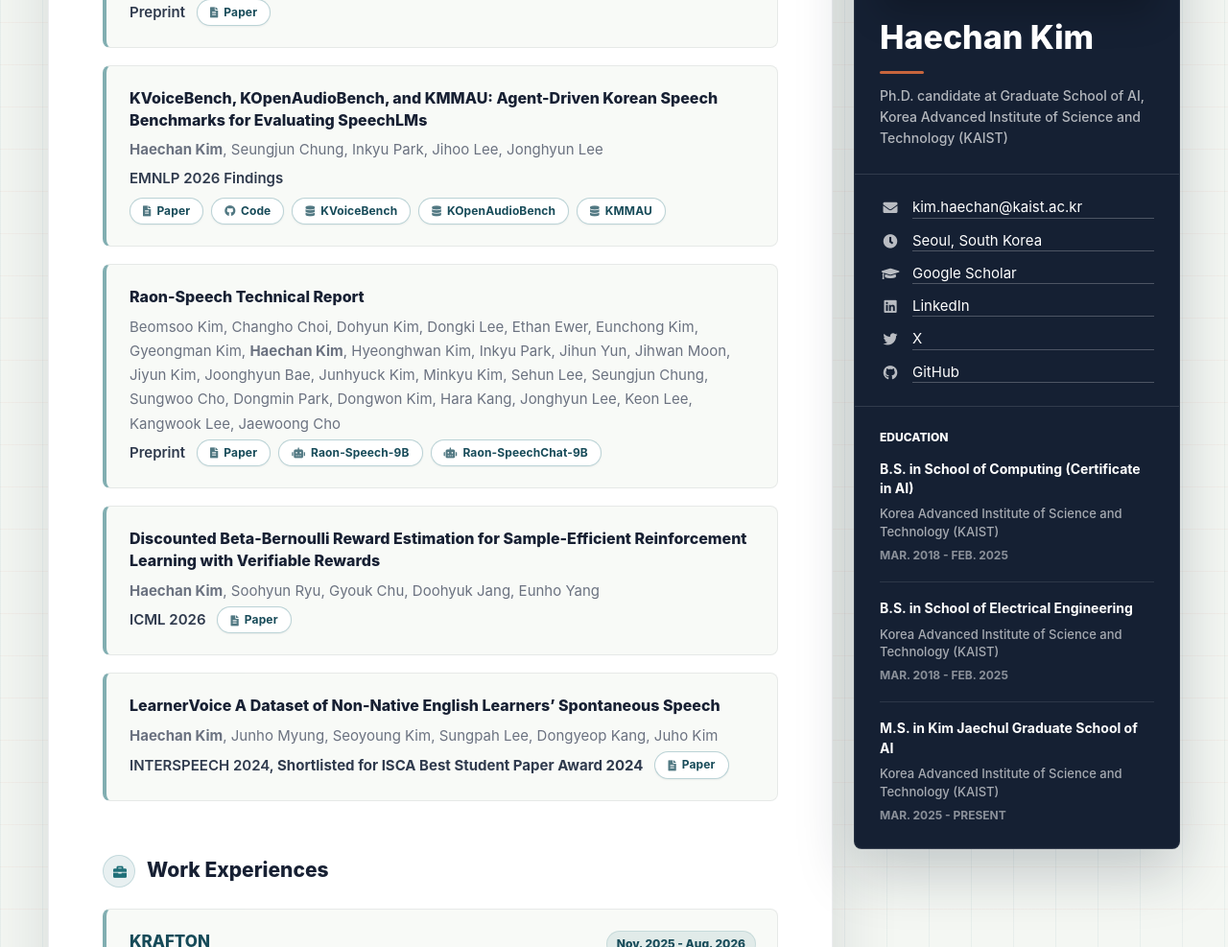
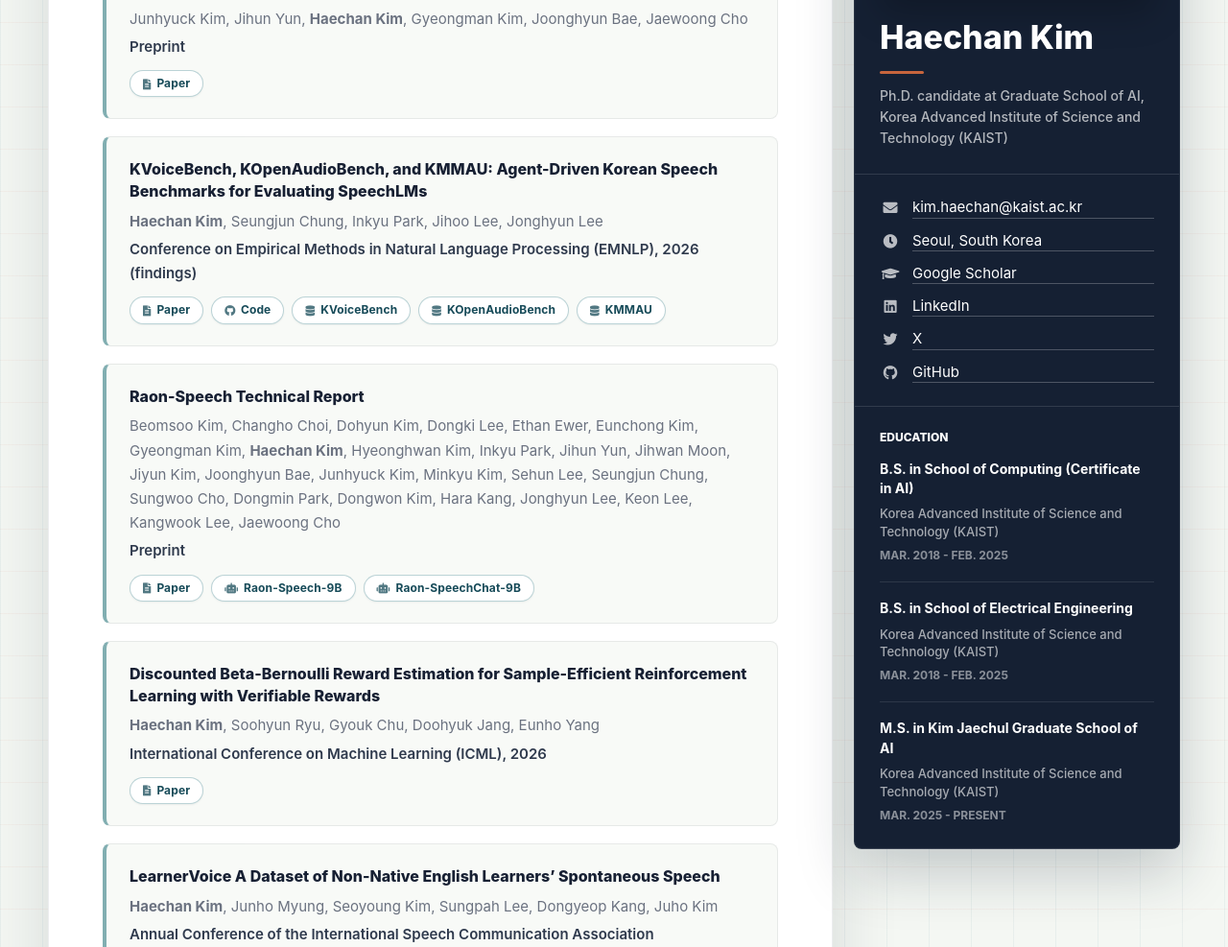
Before and after one commit to HaeChan0305/HaeChan0305.github.io, a Jekyll site: the page built from index.html, in a window 1280 px wide and 1400 px high, scrolled down 312 px, cut to the strip 413-1400 px from the top of the window. Shown: the whole strip at 96% size. Built offline with Jekyll 4.4.1, drawn with Linux system fonts in a browser that asks for light colours; some of the changed text lies outside the part shown.

Commit message:
Move badges below venue and spell out conference names
Co-Authored-By: Claude Fable 5 <noreply@anthropic.com>

```diff
--- a/_data/data.yml
+++ b/_data/data.yml
@@ -129,7 +129,7 @@ publications:
 
       - title: "KVoiceBench, KOpenAudioBench, and KMMAU: Agent-Driven Korean Speech Benchmarks for Evaluating SpeechLMs"
         authors: <b>Haechan Kim</b>, Seungjun Chung, Inkyu Park, Jihoo Lee, Jonghyun Lee
-        conference: EMNLP 2026 Findings
+        conference: Conference on Empirical Methods in Natural Language Processing (EMNLP), 2026 (findings)
         links:
           - label: Paper
             url: https://arxiv.org/abs/2605.27984
@@ -157,14 +157,14 @@ publications:
 
       - title: "Discounted Beta-Bernoulli Reward Estimation for Sample-Efficient Reinforcement Learning with Verifiable Rewards"
         authors: <b>Haechan Kim</b>, Soohyun Ryu, Gyouk Chu, Doohyuk Jang, Eunho Yang
-        conference: ICML 2026
+        conference: International Conference on Machine Learning (ICML), 2026
         links:
           - label: Paper
             url: https://arxiv.org/abs/2603.18444
 
       - title: "LearnerVoice A Dataset of Non-Native English Learners’ Spontaneous Speech"
         authors: <b>Haechan Kim</b>, Junho Myung, Seoyoung Kim, Sungpah Lee, Dongyeop Kang, Juho Kim
-        conference: INTERSPEECH 2024, <b>Shortlisted for ISCA Best Student Paper Award 2024</b>
+        conference: Annual Conference of the International Speech Communication Association (INTERSPEECH), 2024, <b>Shortlisted for ISCA Best Student Paper Award 2024</b>
         links:
           - label: Paper
             url: https://www.isca-archive.org/interspeech_2024/kim24v_interspeech.html
--- a/_includes/publications.html
+++ b/_includes/publications.html
@@ -20,14 +20,12 @@
   <div class="item">
     <div class="publication-title">{{ publication.title }}</div>
     <div class="publication-authors">{{ publication.authors }}</div>
-    <div class="publication-conference">
-      <span>{{ publication.conference }}</span>
-      {% if publication.links %}
-      <span class="publication-links">
-        {% include link-badges.html links=publication.links %}
-      </span>
-      {% endif %}
+    <div class="publication-conference">{{ publication.conference }}</div>
+    {% if publication.links %}
+    <div class="publication-links">
+      {% include link-badges.html links=publication.links %}
     </div>
+    {% endif %}
   </div><!--//item-->
   {% endfor %}
 
--- a/_sass/_base.scss
+++ b/_sass/_base.scss
@@ -496,23 +496,15 @@ li + li {
   }
 
   .publication-conference {
-    display: flex;
-    flex-wrap: wrap;
-    align-items: center;
-    gap: 8px 12px;
     color: $ink-soft;
     font-weight: 600;
   }
 
   .publication-links {
-    display: inline-flex;
+    display: flex;
     flex-wrap: wrap;
     align-items: center;
     gap: 8px;
-  }
-
-  .projects-section .publication-links {
-    display: flex;
     margin-top: 12px;
   }
 
```
